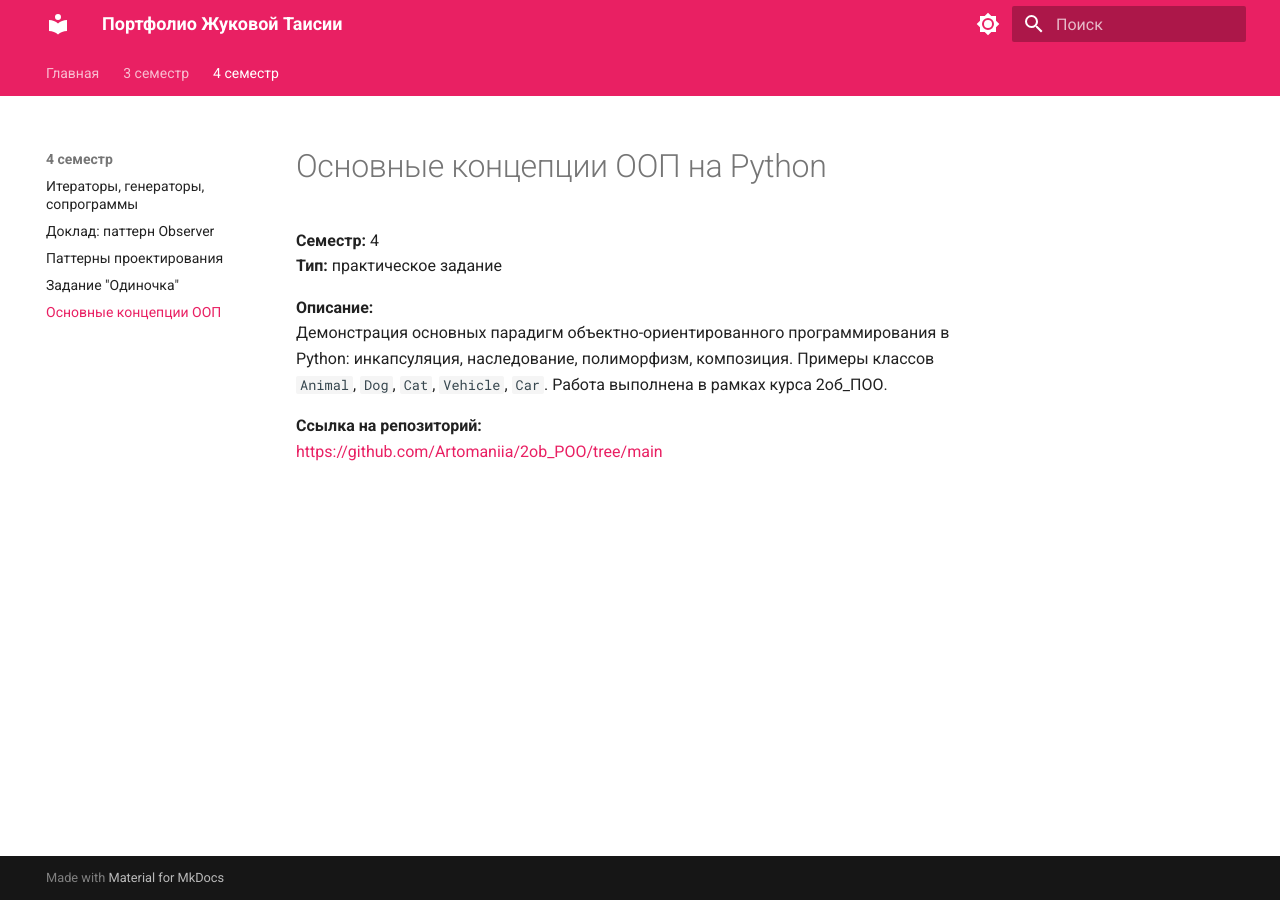
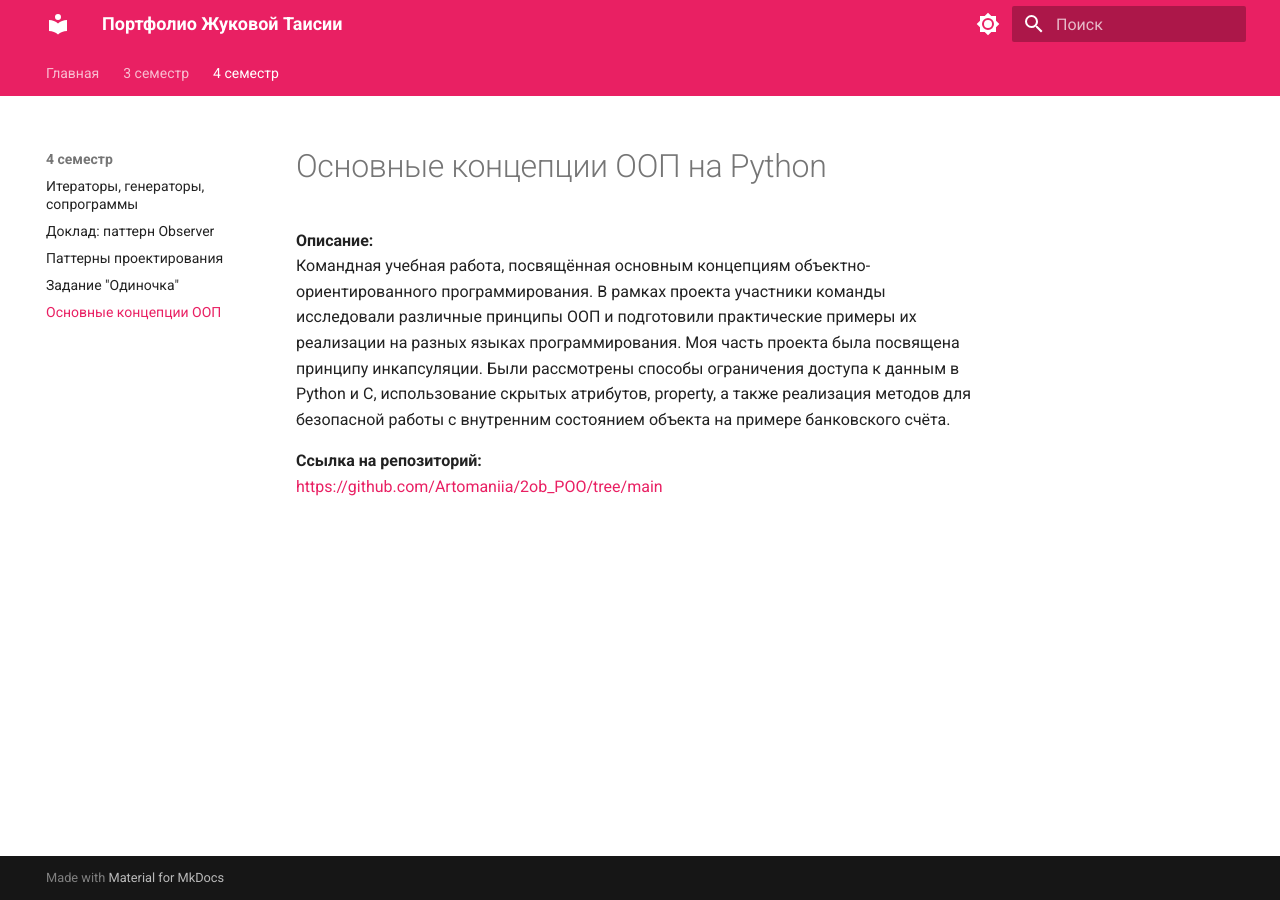
Before and after one commit to TaisiyaZhukova/portfolio-site, an MkDocs documentation site: the page built from docs/projects/oop_concepts_python.md, in a window 1280 px wide. Built offline with MkDocs 1.6.1 and Material for MkDocs 9.7.7, drawn with Linux system fonts in a browser that asks for light colours.

Commit message:
Update oop_concepts_python.md

```diff
--- a/docs/projects/oop_concepts_python.md
+++ b/docs/projects/oop_concepts_python.md
@@ -1,10 +1,8 @@
 # Основные концепции ООП на Python
 
-**Семестр:** 4
-**Тип:** практическое задание
-
 **Описание:**
-Демонстрация основных парадигм объектно-ориентированного программирования в Python: инкапсуляция, наследование, полиморфизм, композиция. Примеры классов `Animal`, `Dog`, `Cat`, `Vehicle`, `Car`. Работа выполнена в рамках курса 2об_ПОО.
+Командная учебная работа, посвящённая основным концепциям объектно-ориентированного программирования. В рамках проекта участники команды исследовали различные принципы ООП и подготовили практические примеры их реализации на разных языках программирования.
+Моя часть проекта была посвящена принципу инкапсуляции. Были рассмотрены способы ограничения доступа к данным в Python и C, использование скрытых атрибутов, property, а также реализация методов для безопасной работы с внутренним состоянием объекта на примере банковского счёта.
 
 **Ссылка на репозиторий:**
 [https://github.com/Artomaniia/2ob_POO/tree/main](https://github.com/Artomaniia/2ob_POO/tree/main)
```
